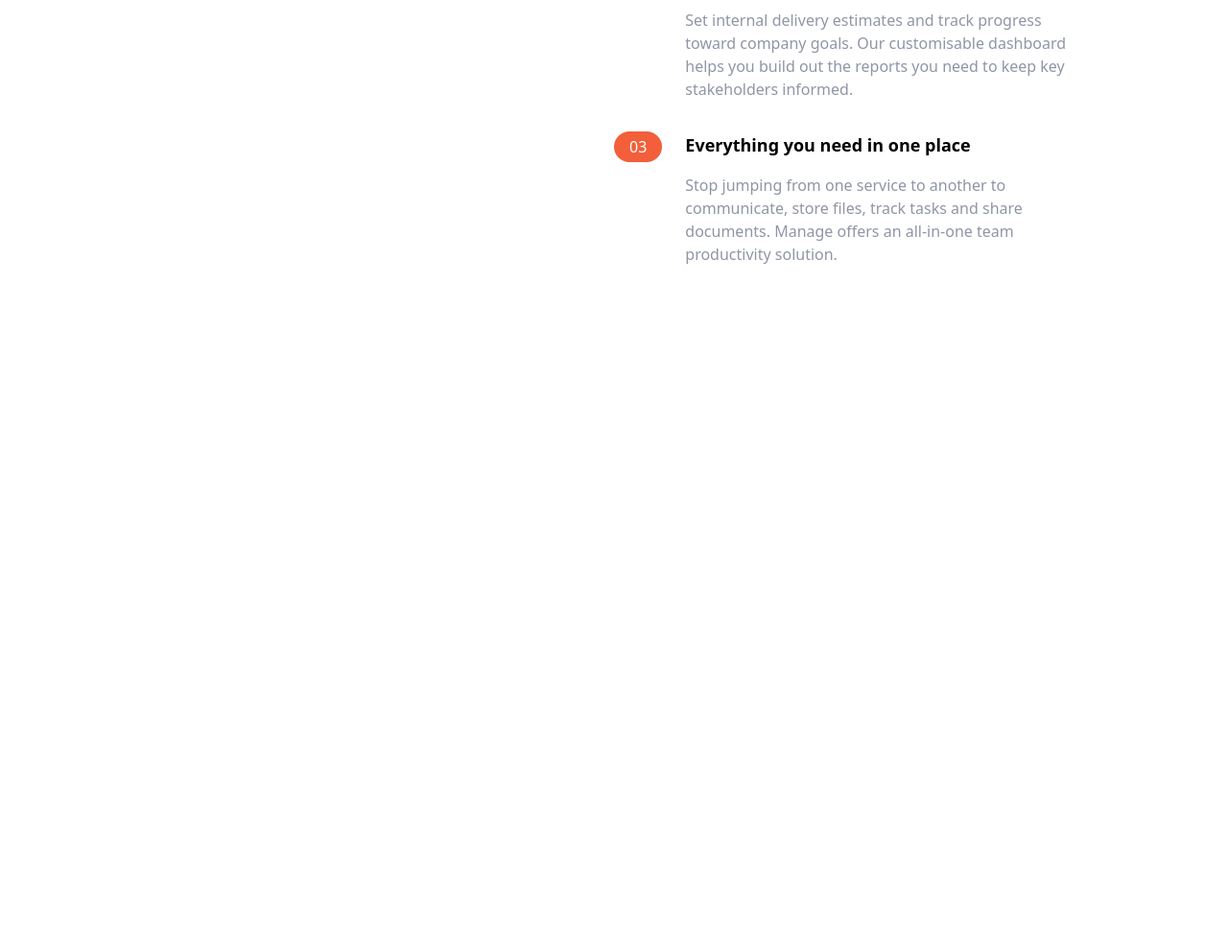
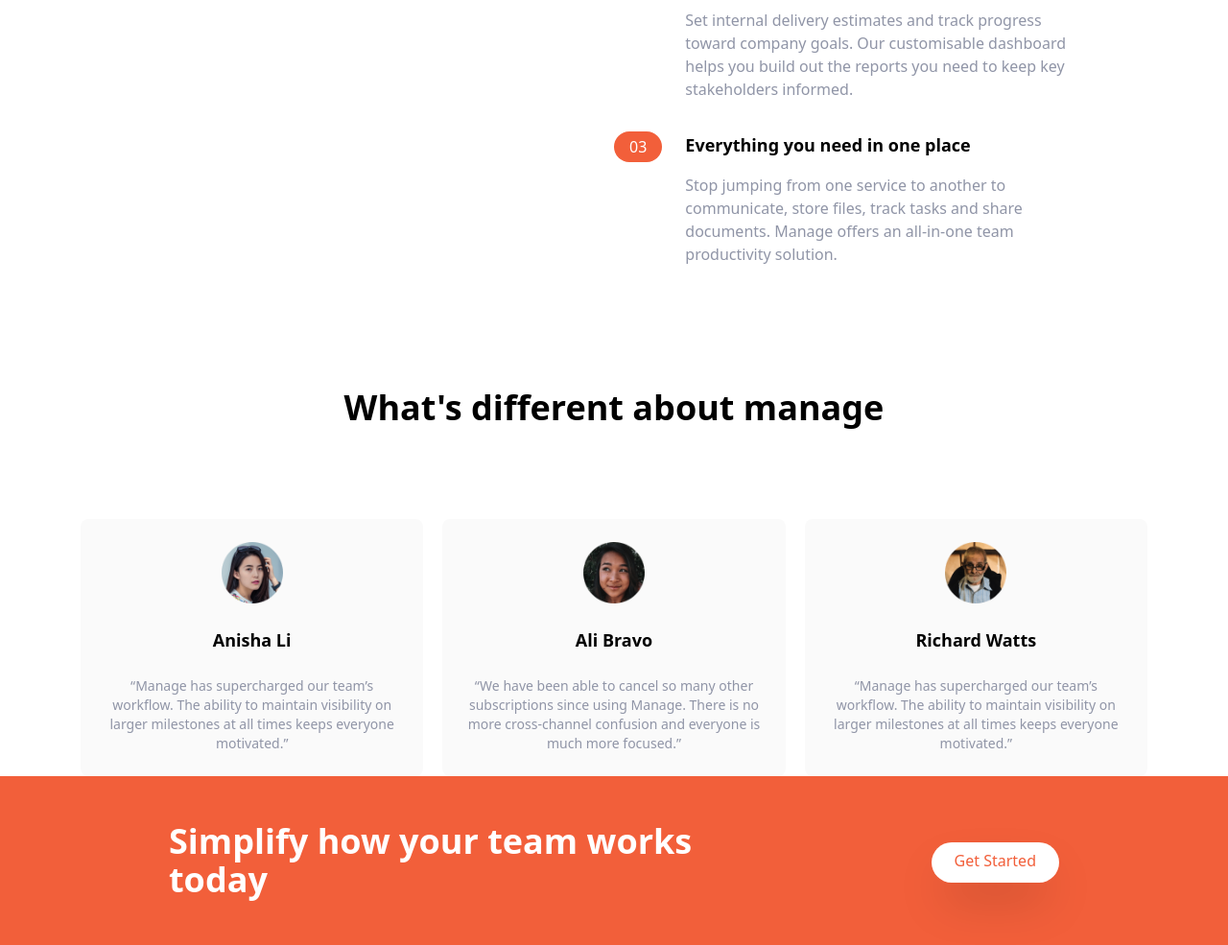
Before and after one commit to ZahraBahmanpour/tailwind-project, a website: page src/index.html in a window 1280 px wide. Shown: the part 847-1832 px from the top of the page at 96% size. Before the commit the page ends 1124 px from the top, so only its background shows below. Drawn offline with Linux system fonts and the light colour scheme.

Commit message:
add testimonials and cta section

```diff
--- a/src/index.html
+++ b/src/index.html
@@ -168,5 +168,72 @@
         </div>
       </div>
     </section>
+
+    <!--Testomonials-->
+    <section id="testimonials">
+      <div class="max-w-6xl px-5 mx-auto mt-32 text-center">
+        <h2 class="text-4xl font-bold text-center">What's different about manage</h2>
+        <div class="grid grid-cols-1 md:grid-cols-3 gap-5 mt-24">
+          <div
+          class="flex flex-col items-center p-6 space-y-6 rounded-lg bg-veryLightGray"
+        >
+          <img src="../public/img/avatar-anisha.png" class="w-16" alt="Anisha" />
+          <h5 class="text-lg font-bold">Anisha Li</h5>
+          <p class="text-sm text-darkGrayishBlue">
+            “Manage has supercharged our team’s workflow. The ability to
+            maintain visibility on larger milestones at all times keeps
+            everyone motivated.”
+          </p>
+        </div>
+
+        <div
+        class="flex flex-col items-center p-6 space-y-6 rounded-lg bg-veryLightGray"
+      >
+        <img src="../public/img/avatar-ali.png" class="w-16" alt="Ali" />
+        <h5 class="text-lg font-bold">Ali Bravo</h5>
+        <p class="text-sm text-darkGrayishBlue">
+          “We have been able to cancel so many other subscriptions since
+          using Manage. There is no more cross-channel confusion and
+          everyone is much more focused.”
+        </p>
+      </div>
+
+      <div
+      class="flex flex-col items-center p-6 space-y-6 rounded-lg bg-veryLightGray"
+    >
+      <img src="../public/img/avatar-richard.png" class="w-16" alt="Richard" />
+      <h5 class="text-lg font-bold">Richard Watts</h5>
+      <p class="text-sm text-darkGrayishBlue">
+        “Manage has supercharged our team’s workflow. The ability to
+        maintain visibility on larger milestones at all times keeps
+        everyone motivated.”
+      </p>
+    </div>
+        </div>
+      </div>
+    </section>
+
+    <!--CTA-->
+    <section id="cta" class="bg-brightRed">
+      <!-- Flex Container -->
+      <div
+        class="container flex flex-col items-center justify-between px-6 py-24 mx-auto space-y-12 md:py-12 md:flex-row md:space-y-0"
+      >
+        <!-- Heading -->
+        <h2
+          class="text-5xl font-bold text-center text-white md:text-4xl md:max-w-xl md:text-left"
+        >
+          Simplify how your team works today
+        </h2>
+        <!-- Button -->
+        <div>
+          <a
+            href="#"
+            class="p-3 px-6 pt-2 text-brightRed bg-white rounded-full shadow-2xl baseline hover:bg-gray-900"
+            >Get Started</a
+          >
+        </div>
+      </div>
+    </section>
   </body>
 </html>
```
Also changed, not shown: public/style.css.
